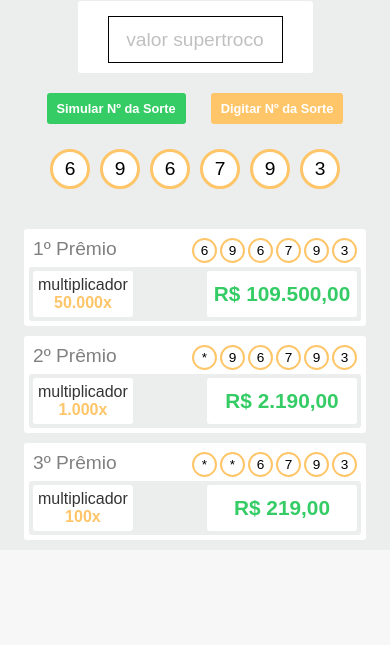
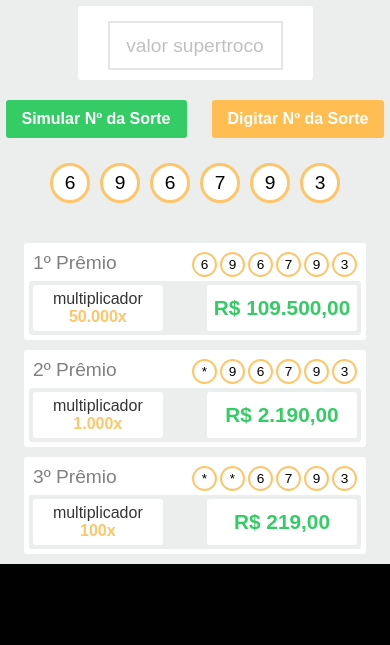
Before and after one commit to cristian-mota/simulador, a plain HTML site: page index.html in a window 390 px wide. Shown: the part 199-844 px from the top of the page. Drawn offline with Linux system fonts and the light colour scheme.

Commit message:
Update style.css
mudança de fonte em para rem na classe .wrapper_award

```diff
--- a/style.css
+++ b/style.css
@@ -8,13 +8,14 @@
 
 body {
     min-height: 100vh;
+    padding: 5px 0;
     text-align: center;
     background: #010101;
     font-family: sans-serif;
+
 }
 
 .container {
-    min-height: 100vh;
     margin: 0 auto;
     background: #f7f7f7;
 }
@@ -28,7 +29,6 @@ body {
     width: 150px;
     padding: 10px;
 }
-
 
 .container header h2 {
     font-size: 1.4em;
@@ -74,8 +74,7 @@ body {
     background: #fff;
 }
 
-.container .wrapper_content .container_valor_supertroco .wrapper_supertroco
-input {
+.container .wrapper_content .container_valor_supertroco .wrapper_supertroco input {
     width: 175px;
     line-height: 40px;
     padding: 5px 10px 0;
@@ -83,7 +82,7 @@ input {
     font-size: 1.8em;
     font-weight: 800;
     color: #31BF60;
-    border: 1px solid #000;
+    border: 2px solid rgba(0,0,0,0.1);
     outline: none;
     transition: ease-out .2s;
 }
@@ -110,7 +109,7 @@ input {
     background: #35CC66;
 }
 .container .wrapper_content .container_valor_supertroco .wrapper_buttons button:nth-child(2) {
-    background: #FFC569;
+    background: #ffbd52;
 }
 
 
@@ -143,6 +142,14 @@ input {
     flex-direction: column;
     padding: 5px;
     border-radius: 3px;
+    /*border: 2px solid gold;*/
+}
+
+.container .wrapper_content .container_valor_supertroco .wrapper_awards > div {
+    width: 90%;
+    background: #fff;
+    padding: 5px;
+    margin: 5px auto;
 }
 
 .container .wrapper_content .container_valor_supertroco .wrapper_awards div .wrapper_multiplier_award .wrapper_multiplier span:nth-child(1) {
@@ -161,6 +168,7 @@ input {
 }
 
 .container .wrapper_content .container_valor_supertroco .wrapper_awards div .wrapper_multiplier_award > div {
+    width: 40%;
     background: #fff;
 }
 
@@ -172,14 +180,7 @@ input {
     border-radius: 3px;
     color: #35CC66;
     font-weight: 700;
-    font-size: 1.3em;
-}
-
-.container .wrapper_content .container_valor_supertroco .wrapper_awards > div {
-    width: 90%;
-    background: #fff;
-    padding: 5px;
-    margin: 5px auto;
+    font-size: 1.3rem;
 }
 
 .container .wrapper_content .container_valor_supertroco .wrapper_awards div .wrapper_head,
@@ -214,14 +215,6 @@ input {
 @media only screen and (min-width:520px) {
     .container {
         width: 470px;
+        border: 2px solid #000;
     }
 }
-
-@media only screen and (max-width:425px) {
-     .container .wrapper_content .container_valor_supertroco .wrapper_buttons button {
-    padding: 8px 10px;
-    font-size: .800em;
-    border-radius: 3px;
-    cursor: pointer;
-    }
-}
```
